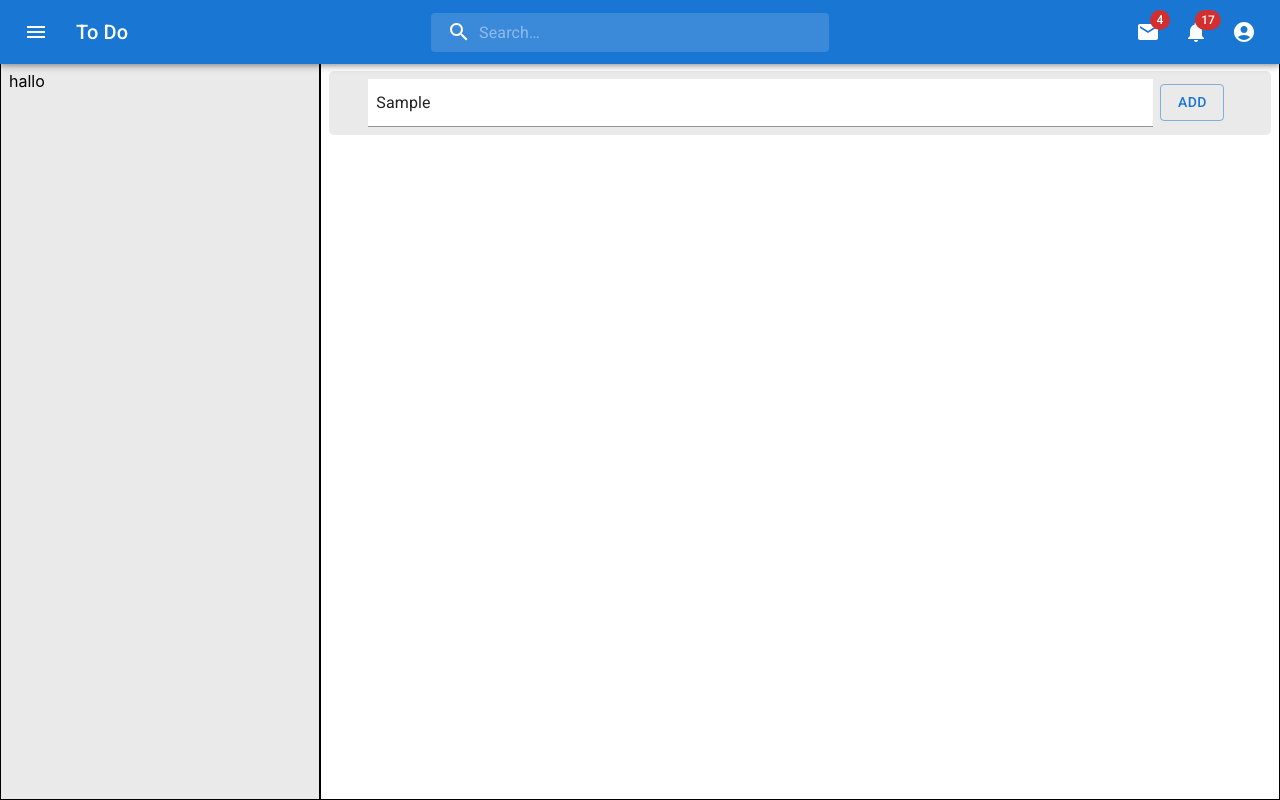
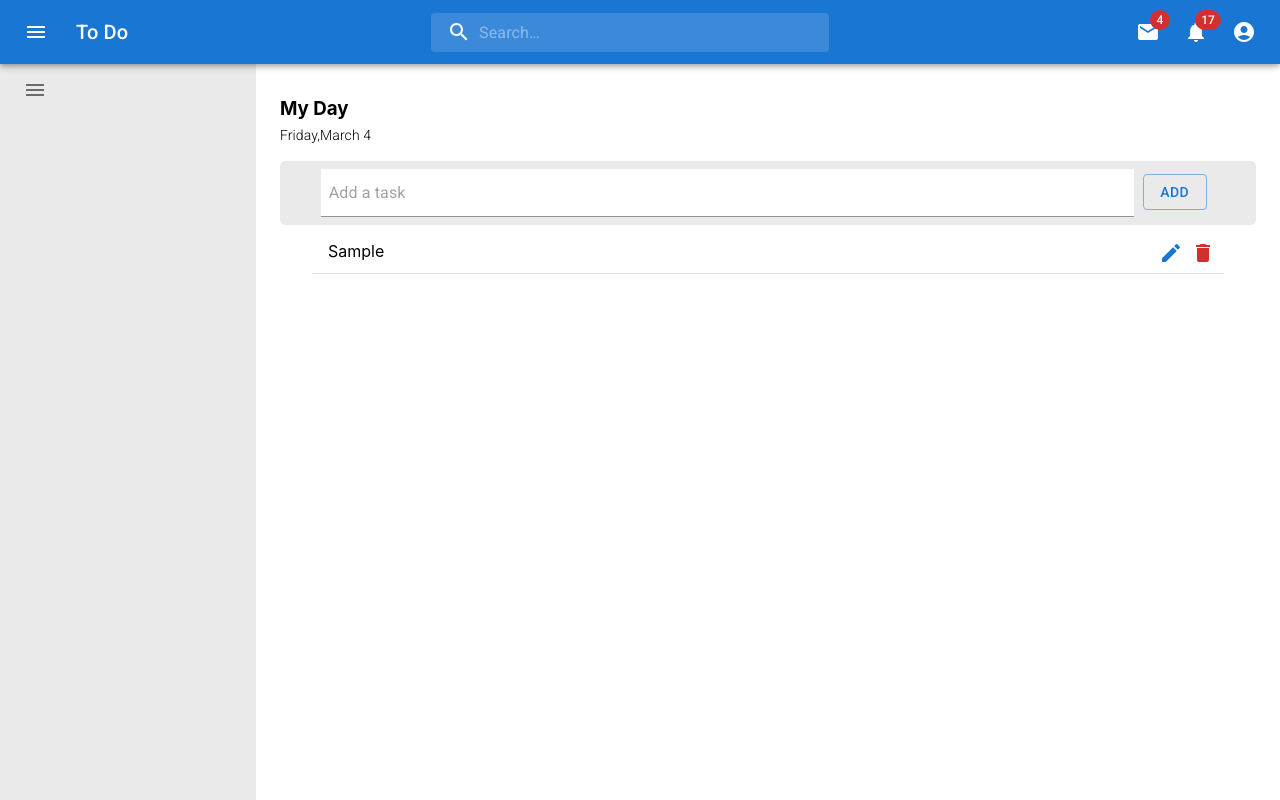
Before and after one commit to Hamzashahfiq/react-todo, a React (Create React App) app: page / in a window 1280 px wide. Both pictures are taken after typing "Sample" into the empty fields and a click on the button "ADD". Built offline with nearby package versions, Linux system fonts and the light colour scheme.

Commit message:
working on data grid

```diff
--- /dev/null
+++ b/src/component/iconBtn/IconBtn.js
@@ -0,0 +1,13 @@
+import React from 'react'
+import IconButton from '@mui/material/IconButton';
+import Tooltip from '@mui/material/Tooltip';
+
+export default function IconBtn({icon,btnStyle,onClickHandler}) {
+    return (
+        <div>
+            <IconButton aria-label="delete" onClick={onClickHandler} sx={btnStyle}>
+                {icon}
+            </IconButton>
+        </div>
+    )
+}
--- a/src/component/inputTask/InputTask.js
+++ b/src/component/inputTask/InputTask.js
@@ -6,18 +6,18 @@ import Grid from '@mui/material/Grid';
 
 const ariaLabel = { 'aria-label': 'description' };
 
-export default function InputTask() {
+export default function InputTask({inputTask,setInputTask,onSubmitHandler}) {
     return (
         <>
                 <Grid container justifyContent="center" sx={{backgroundColor: '#EAEAEA',borderRadius: '5px',boxSizing: 'border-box',minWidth:'fit-content'}}>
                     <Grid item xs={10}>
-                        <Input placeholder="Add a task"  inputProps={ariaLabel}
+                        <Input placeholder="Add a task" onChange={(e)=>setInputTask(e.target.value)} value={inputTask} inputProps={ariaLabel}
                             sx={{
                                 m:1,p: 1, backgroundColor: 'white', width: '100%',boxSizing: 'border-box'
                             }} />
                     </Grid>
                     <Grid item xs={11} md={1}  sx={{textAlign: 'center', p:'5px',m:1,boxSizing: 'border-box' }}>
-                        <Button variant="outlined" >Add</Button>
+                        <Button onClick={onSubmitHandler} variant="outlined" >Add</Button>
                     </Grid>
                 </Grid>
         </>
--- a/src/pages/home/Home.js
+++ b/src/pages/home/Home.js
@@ -1,30 +1,111 @@
-import React from 'react'
+import React, { useState } from 'react'
 import PrimarySearchAppBar from '../../component/navBar/PrimarySearchAppBar';
 import Box from '@mui/material/Box';
 import Grid from '@mui/material/Grid';
 import InputTask from '../../component/inputTask/InputTask';
+import IconBtn from '../../component/iconBtn/IconBtn';
+import MenuIcon from '@mui/icons-material/Menu';
+import { v4 as uuidv4 } from 'uuid';
+import EditIcon from '@mui/icons-material/Edit';
+import DeleteIcon from '@mui/icons-material/Delete';
+import IconButton from '@mui/material/IconButton';
+import Tooltip from '@mui/material/Tooltip';
+
+let date = new Date();
+let day = date.getDay();
+let dayName = ['Sunday', 'Monday', 'Tuesday', 'Wednesday', 'Thusrday', 'Friday', 'Saturday'].map((item, index) => {
+    return index === day ? item : null;
+})
+let month = date.getMonth();
+let monthName = ['January', 'February', 'March', 'April', 'May', 'June', 'July', 'August', 'September', 'October', 'November', 'December'].map((item, index) => {
+    return index === month ? item : null;
+})
+let currentDate = date.getDate();
+
 
 export default function Home() {
+    const [openLeft, setOpenLeft] = useState(true)
+    const [inputTask, setInputTask] = useState('')
+    const [taskData, setTaskData] = useState([])
+
+
+    const leftDivHandler = () => {
+        setOpenLeft(false)
+    }
+    const leftDivHandlershow = () => {
+        setOpenLeft(true)
+    }
+
+
+    const onSubmitHandler = () => {
+        if (!inputTask) {
+            alert("please add some task in input field")
+            return
+        }
+        let task = {
+            id: uuidv4(),
+            taskDetail: inputTask
+        }
+        setTaskData([task, ...taskData])
+        setInputTask('')
+    }
+    const onDeleteHandler = () => {
+        alert('hallo update')
+        // console.log(uuid)
+    }
 
     return (
-        <Box sx={{ display: 'flex', flexDirection: 'column', height: '100vh' }}>
+        <Box sx={{ display: 'flex', flexDirection: 'column', height: '100vh', width: '100%', boxSizing: 'border-box', position: 'fixed' }}>
             <Box >
                 <PrimarySearchAppBar />
             </Box>
-            <Box sx={{ flex: '1 0 auto' }}>
-                <Grid container sx={{ height: '100vh' }}>
-                    <Grid item xs={12} sm={3}>
-                        <Box sx={{ height: '100%',border:1, bgcolor: '#EAEAEA', pt: '70px', px: 1, boxSizing: 'border-box' }}>
+            <Box sx={{ flex: '1 0 auto', display: 'flex', flexDirection: 'row', boxSizing: 'border-box' }}>
+                {openLeft ?
+                    <Box sx={{ height: '100%', width: '20%', bgcolor: '#EAEAEA', pt: '70px', px: 1, boxSizing: 'border-box' }}>
+                        <IconBtn icon={<MenuIcon />} onClickHandler={leftDivHandler} btnStyle={{ marginLeft: { xs: '0', sm: '7px' } }} />
+                    </Box> :
+                    <Box sx={{ height: '100%', display: 'none', width: '20%', bgcolor: '#EAEAEA', pt: '70px', px: 1, boxSizing: 'border-box' }}>
+                        <IconBtn icon={<MenuIcon />} onClickHandler={leftDivHandler} btnStyle={{ marginLeft: { xs: '0', sm: '7px' } }} />
+                    </Box>
+                }
+                <Box sx={{ height: '100%', width: '80%', px: 3, pt: '70px', boxSizing: 'border-box', flexGrow: '1', display: 'flex', flexDirection: 'column' }}>
+                    {openLeft ?
+                        <IconBtn icon={<MenuIcon />} onClickHandler={leftDivHandlershow} btnStyle={{ marginLeft: { xs: '0', sm: '7px' }, display: 'none' }} />
+                        : <IconBtn icon={<MenuIcon />} onClickHandler={leftDivHandlershow} btnStyle={{ marginLeft: { xs: '0', sm: '7px' } }} />
+                    }
+                    <Box sx={{ py: 1, }}>
+                        <Box component="h3" mb='0'>
+                            My Day
+                        </Box>
+                        <Box component="p" sx={{ typography: 'subtitle2', fontWeight: 'light', marginTop: '5px' }}>
+                            {dayName},{monthName} {currentDate}
+                        </Box>
+                        <InputTask inputTask={inputTask} setInputTask={setInputTask} onSubmitHandler={onSubmitHandler} />
+                    </Box>
+                    <Box sx={{ px: 4, overflowY: 'auto', height: '68vh' }} >
+                        {
+                            taskData.map((item) => {
+                                return (
+                                    <Grid key={item.id} container sx={{ borderBottom: 1, wordWrap: 'break-word', borderColor: '#e0e0e0', minHeight: "fit-content", px: 2, }}>
+                                        <Grid item xs={12} md={11} sx={{ pt: 1 }}>{item.taskDetail}</Grid>
+                                        <Grid item xs={12} md={1}>
+                                            <Grid container spacing={3} justifyContent='center'>
+                                                <Grid item xs={1} md={4} ><Tooltip title="Update" placement="bottom"><IconButton aria-label="delete" color="primary">
+                                                    <EditIcon />
+                                                </IconButton></Tooltip></Grid>
+                                                <Grid item xs={1} md={4}><Tooltip title="Delete" placement="bottom"><IconButton aria-label="delete" color="error">
+                                                    <DeleteIcon />
+                                                </IconButton></Tooltip></Grid>
+                                            </Grid>
+                                        </Grid>
+                                    </Grid>
 
-                            hallo</Box>
-                    </Grid>
+                                )
+                            })
+                        }
+                    </Box>
 
-                    <Grid item xs={12} sm={9}>
-                        <Box sx={{ height: '100%',border:1, minWidth: 'fit-content', px: 1, pt: '70px', boxSizing: 'border-box' }}>
-                            <InputTask />
-                        </Box>
-                    </Grid>
-                </Grid>
+                </Box>
             </Box>
         </Box>
     )
```
